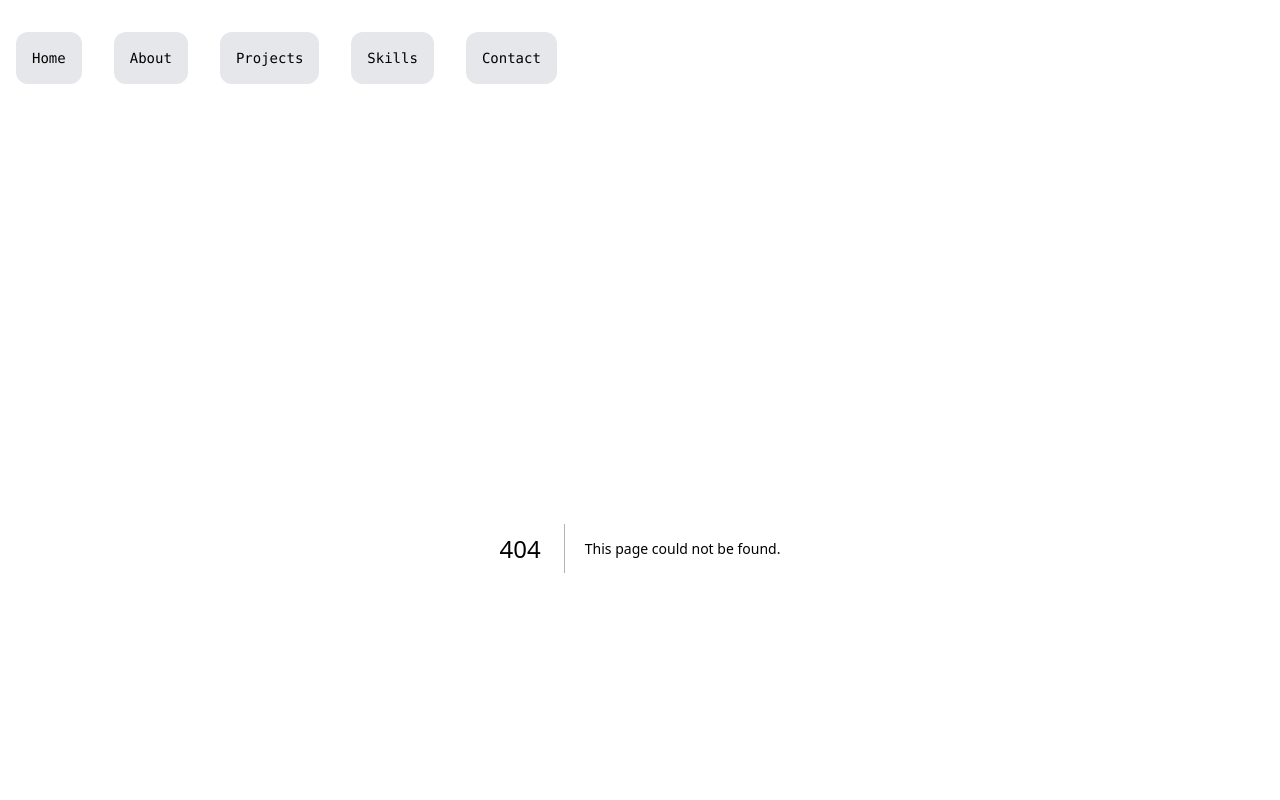
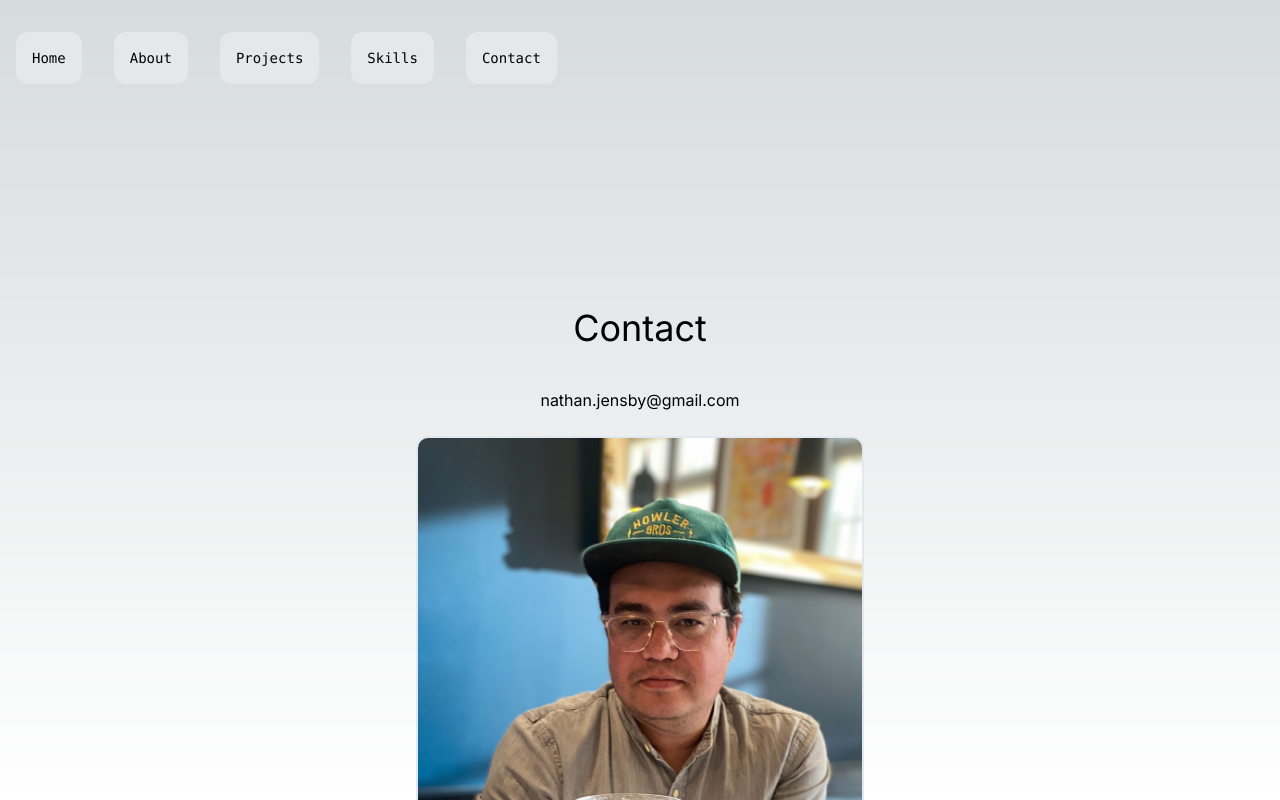
Before and after one commit to nathanjensby/nathanjensby.github.io, a Next.js app: page /contact in a window 1280 px wide. Before the commit this address had no page. Shown: the top 800 px of the page. Built offline with nearby package versions, Linux system fonts and the light colour scheme.

Commit message:
routing: set up routing instead of scrolling page

```diff
--- a/components/about/About.tsx
+++ b/app/about/page.tsx
@@ -1,6 +1,6 @@
 import React from "react";
 import Card from "@/components/common/Card";
-import Section from "../common/Section";
+import Section from "../../components/common/Section";
 import familyPic from "@/public/assets/FamilyPic.png";
 import occupationPic from "@/public/assets/OccupationPic.png";
 import recreationPic from "@/public/assets/RecreationPic.png";
@@ -8,7 +8,7 @@ import motivationPic from "@/public/assets/enenagram_9w1.png";
 
 import { StaticImageData } from "next/image";
 
-const About = () => {
+const Page = () => {
   const aboutItems = [
     {
       imgSrc: familyPic,
@@ -81,4 +81,4 @@ const About = () => {
   );
 };
 
-export default About;
+export default Page;
--- a/components/contact/Contact.tsx
+++ b/app/contact/page.tsx
@@ -8,7 +8,7 @@ import TwitterIcon from "@/public/assets/twitter.png";
 import GithubIcon from "@/public/assets/icons8-github-384.png";
 import EmailIcon from "@/public/assets/emailIcon.png";
 
-const Contact = () => {
+const Page = () => {
   const contactData = [
     {
       icon: LinkedInIcon,
@@ -48,4 +48,4 @@ const Contact = () => {
   );
 };
 
-export default Contact;
+export default Page;
--- a/app/layout.tsx
+++ b/app/layout.tsx
@@ -3,6 +3,7 @@ import { Inter } from "next/font/google";
 import Nav from "@/components/nav/Nav";
 import Footer from "@/components/footer/Footer";
 import "./globals.css";
+import { cn } from "@/utils/cn";
 
 const inter = Inter({ subsets: ["latin"] });
 
@@ -18,9 +19,14 @@ export default function RootLayout({
 }>) {
   return (
     <html lang="en">
-      <body className={inter.className}>
+      <body
+        className={cn(
+          "flex flex-col justify-between h-screen",
+          inter.className
+        )}
+      >
         <Nav />
-        <main className="flex min-h-screen w-full max-w-screen-2xl m-auto flex-col items-center justify-between p-8 lg:px-24">
+        <main className="flex w-full max-w-screen-2xl m-auto flex-col items-center justify-between p-8 lg:px-24">
           {children}
         </main>
         <Footer />
--- a/app/page.tsx
+++ b/app/page.tsx
@@ -1,18 +1,9 @@
-import Image from "next/image";
 import Hero from "@/components/hero/Hero";
-import About from "@/components/about/About";
-import Skills from "@/components/skills/Skills";
-import Projects from "@/components/projects/Projects";
-import Contact from "@/components/contact/Contact";
 
 export default function Home() {
   return (
     <div className="">
       <Hero />
-      <About />
-      <Skills />
-      <Projects />
-      <Contact />
     </div>
   );
 }
--- a/components/projects/Projects.tsx
+++ b/app/projects/page.tsx
@@ -16,7 +16,7 @@ type IProjectTile = {
   projectAlt: string;
 };
 
-const Projects = () => {
+const Page = () => {
   const projectsData = [
     {
       title: "Click Cage",
@@ -70,4 +70,4 @@ const Projects = () => {
   );
 };
 
-export default Projects;
+export default Page;
--- a/components/skills/Box.tsx
+++ b/app/skills/Box.tsx
@@ -1,4 +1,4 @@
-import React, { ReactNode } from "react";
+import React from "react";
 import { cn } from "@/utils/cn";
 
 interface BoxProps {
--- a/components/skills/Skills.tsx
+++ b/app/skills/page.tsx
@@ -1,8 +1,8 @@
 import React from "react";
-import Section from "../common/Section";
+import Section from "@/components/common/Section";
 import Box from "./Box";
 
-const Skills = () => {
+const Page = () => {
   const skills = [
     "Typescript",
     "React",
@@ -27,4 +27,4 @@ const Skills = () => {
   );
 };
 
-export default Skills;
+export default Page;
--- a/components/hero/Hero.tsx
+++ b/components/hero/Hero.tsx
@@ -1,5 +1,4 @@
 import React from "react";
-import DownCaret from "./DownCaret";
 
 const Hero = () => {
   const TypographyAnimation = () => {
@@ -32,16 +31,13 @@ const Hero = () => {
   };
 
   return (
-    <div className="h-[95vh] lg:h-[85vh] flex flex-col items-center justify-center ">
+    <div className=" flex flex-col items-center justify-center ">
       <div className="py-10 flex flex-col items-center justify-center">
         <h1 className=" text-6xl sm:text-8xl md:text-9xl font-bold text-center my-10 lg:my-5">
           <TypographyAnimation />
         </h1>
         <p className="text-4xl lg:text-2xl">UX Developer</p>
       </div>
-      <div className="mt-16">
-        <DownCaret />
-      </div>
     </div>
   );
 };
--- a/components/nav/Nav.tsx
+++ b/components/nav/Nav.tsx
@@ -3,11 +3,11 @@ import Image from "next/image";
 
 const Nav = () => {
   const links = [
-    { text: "Home", href: "#home" },
-    { text: "About", href: "#about" },
-    { text: "Projects", href: "#projects" },
-    { text: "Skills", href: "#skills" },
-    { text: "Contact", href: "#contact" },
+    { text: "Home", href: "/" },
+    { text: "About", href: "/about" },
+    { text: "Projects", href: "/projects" },
+    { text: "Skills", href: "/skills" },
+    { text: "Contact", href: "/contact" },
   ];
 
   return (
--- a/next.config.mjs
+++ b/next.config.mjs
@@ -1,4 +1,6 @@
 /** @type {import('next').NextConfig} */
-const nextConfig = {};
+const nextConfig = {
+    appRouter: true
+};
 
 export default nextConfig;
```
